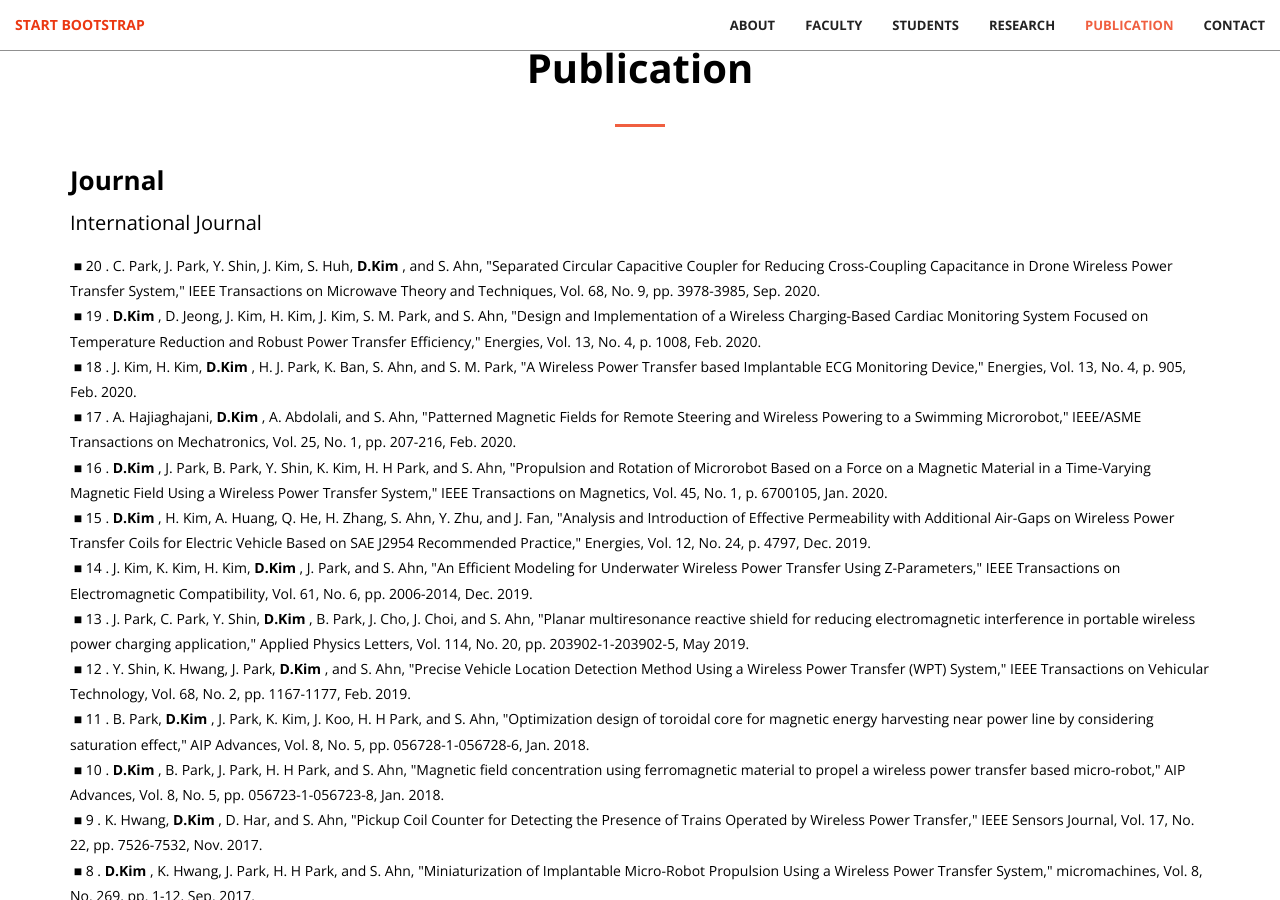
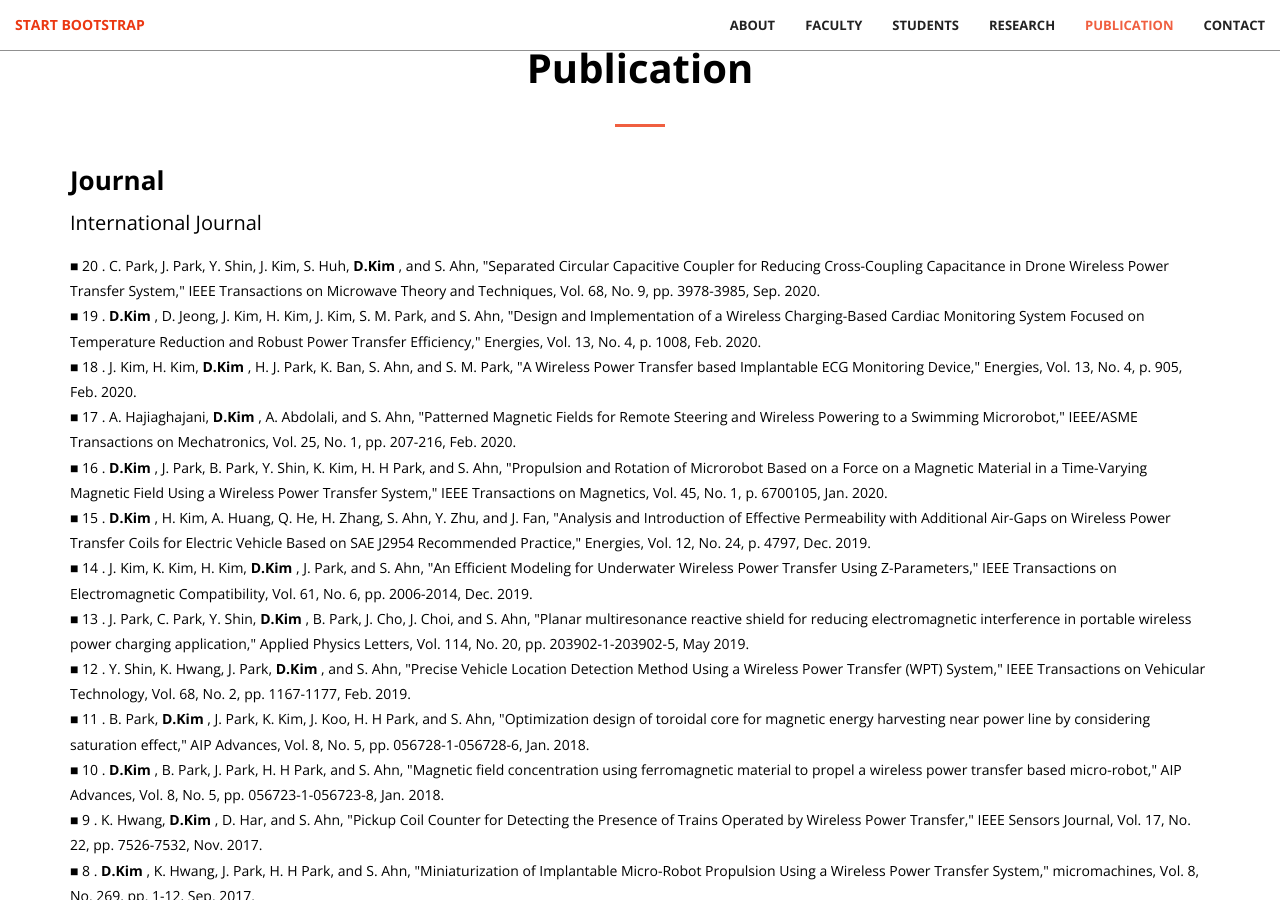
Before and after one commit to dwKim88/AEL, a Jekyll site: the page built from index.html, in a window 1280 px wide and 900 px high, scrolled down 4633 px. Built offline with Jekyll 4.4.1, drawn with Linux system fonts in a browser that asks for light colours.

Commit message:
Update services.html

```diff
--- a/_includes/services.html
+++ b/_includes/services.html
@@ -25,28 +25,29 @@
                     <p style="line-height: 1.0; color:black; font-size:20px;">
                         International Journal
                     </p>
-                    <p style="line-height: 1.8; color:black; font-size:14px;">
-                        &nbsp;■ 	20	.	C. Park, J. Park, Y. Shin, J. Kim, S. Huh, <B> D.Kim </B>, and S. Ahn, "Separated Circular Capacitive Coupler for Reducing Cross-Coupling Capacitance in Drone Wireless Power Transfer System," IEEE Transactions on Microwave Theory and Techniques, Vol. 68, No. 9, pp. 3978-3985, Sep. 2020.	<br>
-                        &nbsp;■ 	19	.	<B> D.Kim </B>, D. Jeong, J. Kim, H. Kim, J. Kim, S. M. Park, and S. Ahn, "Design and Implementation of a Wireless Charging-Based Cardiac Monitoring System Focused on Temperature Reduction and Robust Power Transfer Efficiency," Energies, Vol. 13, No. 4, p. 1008, Feb. 2020.	<br>
-                        &nbsp;■ 	18	.	J. Kim, H. Kim, <B> D.Kim </B>, H. J. Park, K. Ban, S. Ahn, and S. M. Park, "A Wireless Power Transfer based Implantable ECG Monitoring Device," Energies, Vol. 13, No. 4, p. 905, Feb. 2020.	<br>
-                        &nbsp;■ 	17	.	A. Hajiaghajani, <B> D.Kim </B>, A. Abdolali, and S. Ahn, "Patterned Magnetic Fields for Remote Steering and Wireless Powering to a Swimming Microrobot," IEEE/ASME Transactions on Mechatronics, Vol. 25, No. 1, pp. 207-216, Feb. 2020.	<br>
-                        &nbsp;■ 	16	.	<B> D.Kim </B>, J. Park, B. Park, Y. Shin, K. Kim, H. H Park, and S. Ahn, "Propulsion and Rotation of Microrobot Based on a Force on a Magnetic Material in a Time-Varying Magnetic Field Using a Wireless Power Transfer System," IEEE Transactions on Magnetics, Vol. 45, No. 1, p. 6700105, Jan. 2020.	<br>
-                        &nbsp;■ 	15	.	<B> D.Kim </B>, H. Kim, A. Huang, Q. He, H. Zhang, S. Ahn, Y. Zhu, and J. Fan, "Analysis and Introduction of Effective Permeability with Additional Air-Gaps on Wireless Power Transfer Coils for Electric Vehicle Based on SAE J2954 Recommended Practice," Energies, Vol. 12, No. 24, p. 4797, Dec. 2019.	<br>
-                        &nbsp;■ 	14	.	J. Kim, K. Kim, H. Kim, <B> D.Kim </B>, J. Park, and S. Ahn, "An Efficient Modeling for Underwater Wireless Power Transfer Using Z-Parameters," IEEE Transactions on Electromagnetic Compatibility, Vol. 61, No. 6, pp. 2006-2014, Dec. 2019.	<br>
-                        &nbsp;■ 	13	.	J. Park, C. Park, Y. Shin, <B> D.Kim </B>, B. Park, J. Cho, J. Choi, and S. Ahn, "Planar multiresonance reactive shield for reducing electromagnetic interference in portable wireless power charging application," Applied Physics Letters, Vol. 114, No. 20, pp. 203902-1-203902-5, May 2019.	<br>
-                        &nbsp;■ 	12	.	Y. Shin, K. Hwang, J. Park, <B> D.Kim </B>, and S. Ahn, "Precise Vehicle Location Detection Method Using a Wireless Power Transfer (WPT) System," IEEE Transactions on Vehicular Technology, Vol. 68, No. 2, pp. 1167-1177, Feb. 2019.	<br>
-                        &nbsp;■ 	11	.	B. Park, <B> D.Kim </B>, J. Park, K. Kim, J. Koo, H. H Park, and S. Ahn, "Optimization design of toroidal core for magnetic energy harvesting near power line by considering saturation effect," AIP Advances, Vol. 8, No. 5, pp. 056728-1-056728-6, Jan. 2018.	<br>
-                        &nbsp;■ 	10	.	<B> D.Kim </B>, B. Park, J. Park, H. H Park, and S. Ahn, "Magnetic field concentration using ferromagnetic material to propel a wireless power transfer based micro-robot," AIP Advances, Vol. 8, No. 5, pp. 056723-1-056723-8, Jan. 2018.	<br>
-                        &nbsp;■ 	9	.	K. Hwang, <B> D.Kim </B>, D. Har, and S. Ahn, "Pickup Coil Counter for Detecting the Presence of Trains Operated by Wireless Power Transfer," IEEE Sensors Journal, Vol. 17, No. 22, pp. 7526-7532, Nov. 2017.	<br>
-                        &nbsp;■ 	8	.	<B> D.Kim </B>, K. Hwang, J. Park, H. H Park, and S. Ahn, "Miniaturization of Implantable Micro-Robot Propulsion Using a Wireless Power Transfer System," micromachines, Vol. 8, No. 269, pp. 1-12, Sep. 2017.	<br>
-                        &nbsp;■ 	7	.	<B> D.Kim </B>, K. Hwang, J. Park, H. H Park, and S. Ahn, "High-Efficiency Wireless Power and Force Transfer for a Micro-Robot Using a Multiaxis AC/DC Magnetic Coil," IEEE Transactions on Magnetics, Vol. 53, No. 6, p. 9401804, Jun. 2017.	<br>
-                        &nbsp;■ 	6	.	J. Park, <B> D.Kim </B>, K. Hwang, H. H Park, S. I. Kwak, J. H. Kwon, and S. Ahn, "A Resonant Reactive Shielding for Planar Wireless Power Transfer System in Smartphone Application," IEEE Transactions on Electromagnetic Compatibility, Vol. 59, No. 2, pp. 695-703, Apr. 2017.	<br>
-                        &nbsp;■ 	5	.	K. Hwang, J. Cho, <B> D.Kim </B>, J. Park, J. H. Kwon, S. I. Kwak, H. H Park, and S. Ahn, "An Autonomous Coil Alignment System for the Dynamic Wireless Charging of Electric Vehicles to Minimize Lateral Misalignment," Energies, Vol. 10, No. 3, p. 315, Mar. 2017.	<br>
-                        &nbsp;■ 	4	.	K. Hwang, J. Park, <B> D.Kim </B>, H. H Park, J. H. Kwon, S. I. Kwak, and S. Ahn, "Autonomous Coil Alignment System Using Fuzzy Steering Control for Electric Vehicles with Dynamic Wireless Charging," Mathematical Problems in Engineering, Vol. 2015, No. 205285, pp. 1-14, Dec. 2015.	<br>
-                        &nbsp;■ 	3	.	<B> D.Kim </B>, J. Park, H. H Park, and S. Ahn, "Generation of Magnetic Propulsion Force and Torque for Microrobot Using Wireless Power Transfer Coil," IEEE Transactions on Magnetics, Vol. 51, No. 11, p. 8600104, Nov. 2015.	<br>
-                        &nbsp;■ 	2	.	M. Kim, H. Kim, <B> D.Kim </B>, Y. Jeong, H. H Park, and S. Ahn, "A Three-Phase Wireless-Power-Transfer System for Online Electric Vehicles with Reduction of Leakage Magnetic Fields," IEEE Transactions on Microwave Theory and Techniques, Vol. 63, No. 11, pp. 3806-3813, Sep. 2015.	<br>
-                        &nbsp;■ 	1	.	<B> D.Kim </B>, M. Kim, J. Yoo, H. H Park, and S. Ahn, "Magnetic resonant wireless power transfer for propulsion of implantable micro-robot," Journal of Applied Physics, Vol. 117, No. 17, p. 17E712, Apr. 2015.	<br>
-                    </p>
+                    <p style="line-height: 1.8; color:black; font-size:14px;"></
+                        <span style="margin:0 3px 0 -24px;">
+                            ■	20	.	C. Park, J. Park, Y. Shin, J. Kim, S. Huh, <B> D.Kim </B>, and S. Ahn, "Separated Circular Capacitive Coupler for Reducing Cross-Coupling Capacitance in Drone Wireless Power Transfer System," IEEE Transactions on Microwave Theory and Techniques, Vol. 68, No. 9, pp. 3978-3985, Sep. 2020.	<br>
+                            ■	19	.	<B> D.Kim </B>, D. Jeong, J. Kim, H. Kim, J. Kim, S. M. Park, and S. Ahn, "Design and Implementation of a Wireless Charging-Based Cardiac Monitoring System Focused on Temperature Reduction and Robust Power Transfer Efficiency," Energies, Vol. 13, No. 4, p. 1008, Feb. 2020.	<br>
+                            ■	18	.	J. Kim, H. Kim, <B> D.Kim </B>, H. J. Park, K. Ban, S. Ahn, and S. M. Park, "A Wireless Power Transfer based Implantable ECG Monitoring Device," Energies, Vol. 13, No. 4, p. 905, Feb. 2020.	<br>
+                            ■	17	.	A. Hajiaghajani, <B> D.Kim </B>, A. Abdolali, and S. Ahn, "Patterned Magnetic Fields for Remote Steering and Wireless Powering to a Swimming Microrobot," IEEE/ASME Transactions on Mechatronics, Vol. 25, No. 1, pp. 207-216, Feb. 2020.	<br>
+                            ■	16	.	<B> D.Kim </B>, J. Park, B. Park, Y. Shin, K. Kim, H. H Park, and S. Ahn, "Propulsion and Rotation of Microrobot Based on a Force on a Magnetic Material in a Time-Varying Magnetic Field Using a Wireless Power Transfer System," IEEE Transactions on Magnetics, Vol. 45, No. 1, p. 6700105, Jan. 2020.	<br>
+                            ■	15	.	<B> D.Kim </B>, H. Kim, A. Huang, Q. He, H. Zhang, S. Ahn, Y. Zhu, and J. Fan, "Analysis and Introduction of Effective Permeability with Additional Air-Gaps on Wireless Power Transfer Coils for Electric Vehicle Based on SAE J2954 Recommended Practice," Energies, Vol. 12, No. 24, p. 4797, Dec. 2019.	<br>
+                            ■	14	.	J. Kim, K. Kim, H. Kim, <B> D.Kim </B>, J. Park, and S. Ahn, "An Efficient Modeling for Underwater Wireless Power Transfer Using Z-Parameters," IEEE Transactions on Electromagnetic Compatibility, Vol. 61, No. 6, pp. 2006-2014, Dec. 2019.	<br>
+                            ■	13	.	J. Park, C. Park, Y. Shin, <B> D.Kim </B>, B. Park, J. Cho, J. Choi, and S. Ahn, "Planar multiresonance reactive shield for reducing electromagnetic interference in portable wireless power charging application," Applied Physics Letters, Vol. 114, No. 20, pp. 203902-1-203902-5, May 2019.	<br>
+                            ■	12	.	Y. Shin, K. Hwang, J. Park, <B> D.Kim </B>, and S. Ahn, "Precise Vehicle Location Detection Method Using a Wireless Power Transfer (WPT) System," IEEE Transactions on Vehicular Technology, Vol. 68, No. 2, pp. 1167-1177, Feb. 2019.	<br>
+                            ■	11	.	B. Park, <B> D.Kim </B>, J. Park, K. Kim, J. Koo, H. H Park, and S. Ahn, "Optimization design of toroidal core for magnetic energy harvesting near power line by considering saturation effect," AIP Advances, Vol. 8, No. 5, pp. 056728-1-056728-6, Jan. 2018.	<br>
+                            ■	10	.	<B> D.Kim </B>, B. Park, J. Park, H. H Park, and S. Ahn, "Magnetic field concentration using ferromagnetic material to propel a wireless power transfer based micro-robot," AIP Advances, Vol. 8, No. 5, pp. 056723-1-056723-8, Jan. 2018.	<br>
+                            ■	9	.	K. Hwang, <B> D.Kim </B>, D. Har, and S. Ahn, "Pickup Coil Counter for Detecting the Presence of Trains Operated by Wireless Power Transfer," IEEE Sensors Journal, Vol. 17, No. 22, pp. 7526-7532, Nov. 2017.	<br>
+                            ■	8	.	<B> D.Kim </B>, K. Hwang, J. Park, H. H Park, and S. Ahn, "Miniaturization of Implantable Micro-Robot Propulsion Using a Wireless Power Transfer System," micromachines, Vol. 8, No. 269, pp. 1-12, Sep. 2017.	<br>
+                            ■	7	.	<B> D.Kim </B>, K. Hwang, J. Park, H. H Park, and S. Ahn, "High-Efficiency Wireless Power and Force Transfer for a Micro-Robot Using a Multiaxis AC/DC Magnetic Coil," IEEE Transactions on Magnetics, Vol. 53, No. 6, p. 9401804, Jun. 2017.	<br>
+                            ■	6	.	J. Park, <B> D.Kim </B>, K. Hwang, H. H Park, S. I. Kwak, J. H. Kwon, and S. Ahn, "A Resonant Reactive Shielding for Planar Wireless Power Transfer System in Smartphone Application," IEEE Transactions on Electromagnetic Compatibility, Vol. 59, No. 2, pp. 695-703, Apr. 2017.	<br>
+                            ■	5	.	K. Hwang, J. Cho, <B> D.Kim </B>, J. Park, J. H. Kwon, S. I. Kwak, H. H Park, and S. Ahn, "An Autonomous Coil Alignment System for the Dynamic Wireless Charging of Electric Vehicles to Minimize Lateral Misalignment," Energies, Vol. 10, No. 3, p. 315, Mar. 2017.	<br>
+                            ■	4	.	K. Hwang, J. Park, <B> D.Kim </B>, H. H Park, J. H. Kwon, S. I. Kwak, and S. Ahn, "Autonomous Coil Alignment System Using Fuzzy Steering Control for Electric Vehicles with Dynamic Wireless Charging," Mathematical Problems in Engineering, Vol. 2015, No. 205285, pp. 1-14, Dec. 2015.	<br>
+                            ■	3	.	<B> D.Kim </B>, J. Park, H. H Park, and S. Ahn, "Generation of Magnetic Propulsion Force and Torque for Microrobot Using Wireless Power Transfer Coil," IEEE Transactions on Magnetics, Vol. 51, No. 11, p. 8600104, Nov. 2015.	<br>
+                            ■	2	.	M. Kim, H. Kim, <B> D.Kim </B>, Y. Jeong, H. H Park, and S. Ahn, "A Three-Phase Wireless-Power-Transfer System for Online Electric Vehicles with Reduction of Leakage Magnetic Fields," IEEE Transactions on Microwave Theory and Techniques, Vol. 63, No. 11, pp. 3806-3813, Sep. 2015.	<br>
+                            ■	1	.	<B> D.Kim </B>, M. Kim, J. Yoo, H. H Park, and S. Ahn, "Magnetic resonant wireless power transfer for propulsion of implantable micro-robot," Journal of Applied Physics, Vol. 117, No. 17, p. 17E712, Apr. 2015.	<br>
+                        </span>
 
                     <p style="line-height: 1.0; color:black; font-size:20px;">
                         Domestic Journal
```
